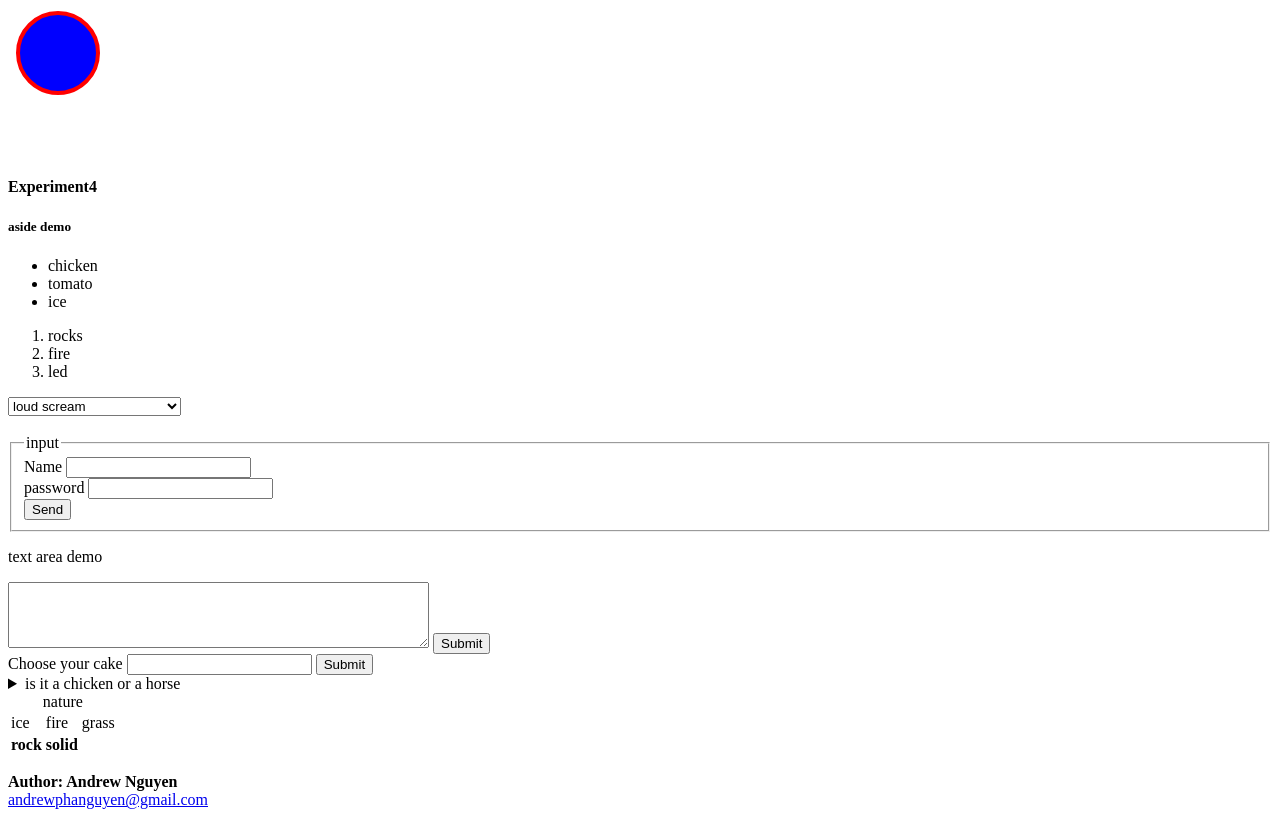
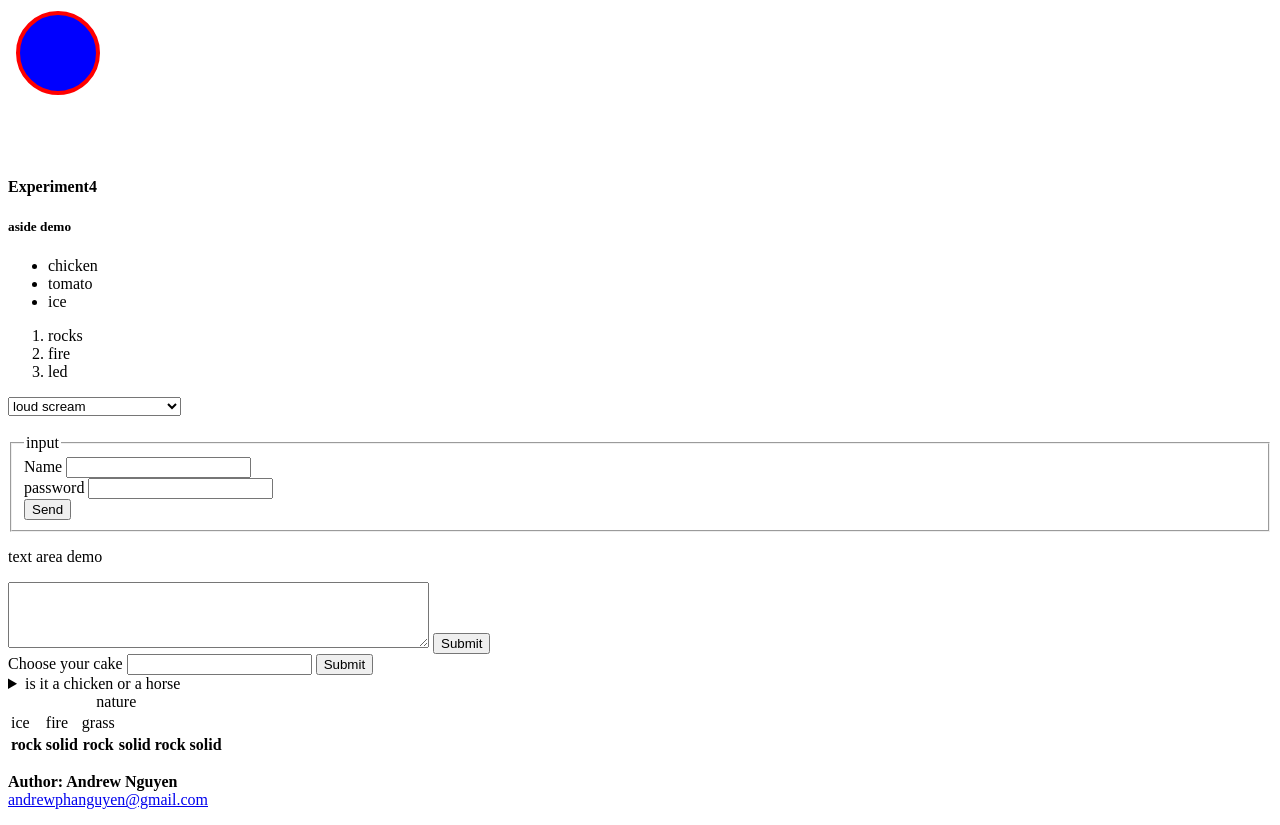
Before and after one commit to Andrewphanguyen/cse-134-hw2, a plain HTML site: page index.html in a window 1280 px wide. Shown: the part 1181-2006 px from the top of the page. Drawn offline with Linux system fonts and the light colour scheme.

Commit message:
Update index.html

```diff
--- a/index.html
+++ b/index.html
@@ -228,6 +228,7 @@
           </template>
 
           <table>
+            <col span="2">
             <caption>nature</caption>
 
             <tr>
@@ -237,6 +238,10 @@
             </tr>
 
             <tr>
+                <th>rock</th>
+                <th>solid</th>
+                <th>rock</th>
+                <th>solid</th>
                 <th>rock</th>
                 <th>solid</th>
               </tr>
```
